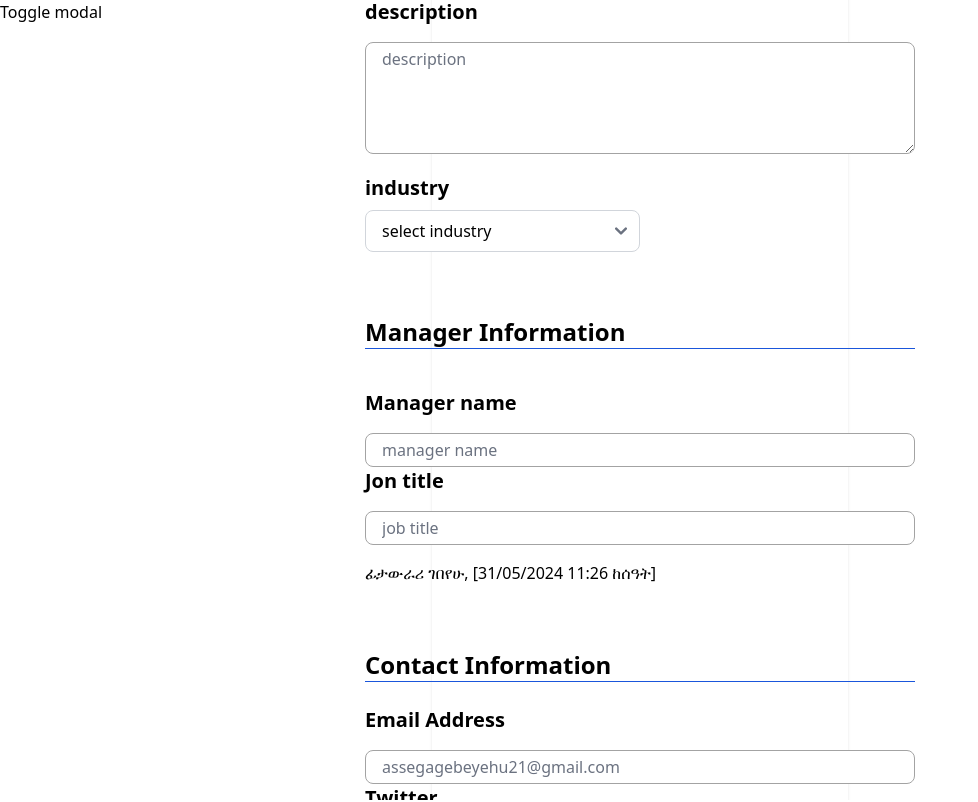
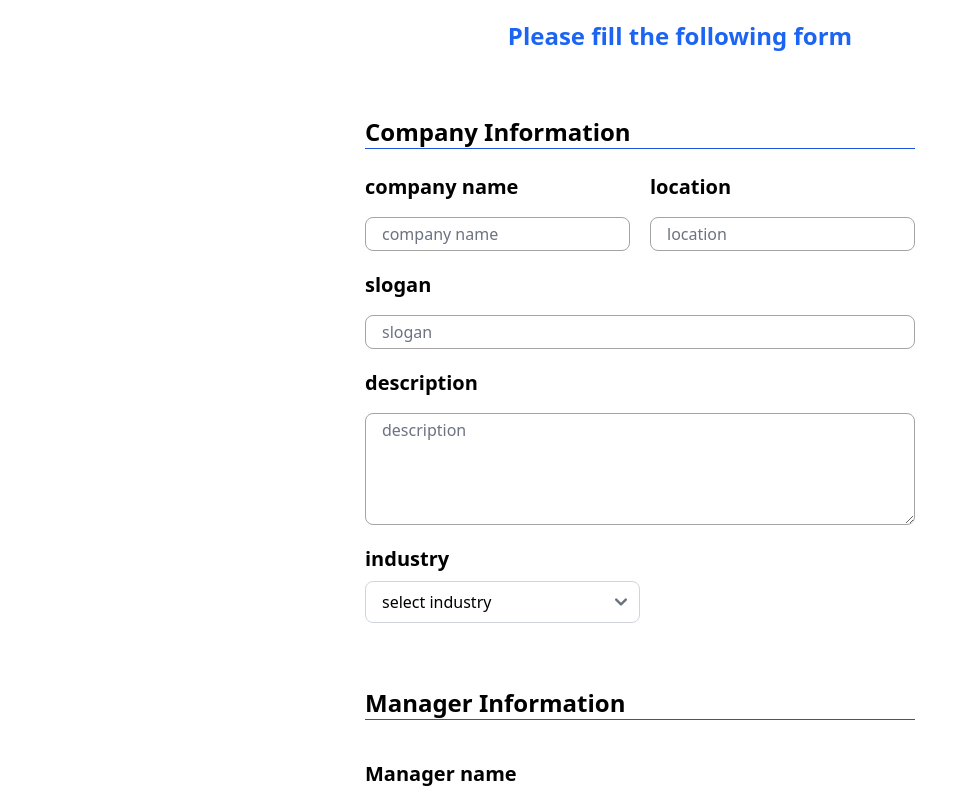
Before and after one commit to joel790/Internhub, a React (Vite) app in the folder frontend/: page /form in a window 1280 px wide. Shown: the top 802 px of the page, without its empty margins (0-978 px from the left). Built offline with nearby package versions, Linux system fonts and the light colour scheme.

Commit message:
this is form

```diff
--- a/frontend/src/pages/companies/compantform/CompanyForm.jsx
+++ b/frontend/src/pages/companies/compantform/CompanyForm.jsx
@@ -1,8 +1,8 @@
 import { useState } from "react"
-import { Modal } from "flowbite-react";
+// import { Modal } from "flowbite-react";
 
  const CompanyForm = () => {
-    const [openModal, setOpenModal] = useState(true);
+    // const [openModal, setOpenModal] = useState(true);
 
     const [companyInfo,setCompanyInfo]=useState({
         companyName:"",
@@ -86,11 +86,11 @@ const handleSubmit=(event)=>{
 
   return (
     <>
-    <button onClick={() => setOpenModal(true)}>Toggle modal</button>
+    {/* <button onClick={() => setOpenModal(true)}>Toggle modal</button>
     <Modal show={openModal} size="md" onClose={()=>setOpenModal(false)} popup>
       <Modal.Header />
-      <Modal.Body>
-      ፊታውራሪ ገበየሁ, [31/05/2024 11:26 ከሰዓት]
+      <Modal.Body> */}
+
 <div className="flex flex-col items-start justify-start w-full  md:items-center  md:justify-center sm:px-20  md:px-10 mt-5" >
 
         <h1 className="text-blue-600 font-bold text-2xl pl-20">Please fill the following form</h1>
@@ -155,7 +155,6 @@ const handleSubmit=(event)=>{
             <input className="px-4 py-1 border border-neutral-400 rounded-lg" type="text" placeholder="job title" name="jobTitle" value={companyInfo.jobTitle} onChange={handleChange}/>
             {errors.jobTitle && <span className="text-red-500">{errors.jobTitle}</span>}
 
-ፊታውራሪ ገበየሁ, [31/05/2024 11:26 ከሰዓት]
 </div>
           </div>
           <h1 className=" text-black font-bold text-2xl mt-16">Contact Information</h1>
@@ -190,8 +189,8 @@ const handleSubmit=(event)=>{
             <button  className="bg-blue-700 text-white p-2 mt-5" type="submit">Submit Application</button>
         </form>
     </div>
-      </Modal.Body>
-    </Modal>
+      {/* </Modal.Body>
+    </Modal> */}
   </>
   )
 }
```
